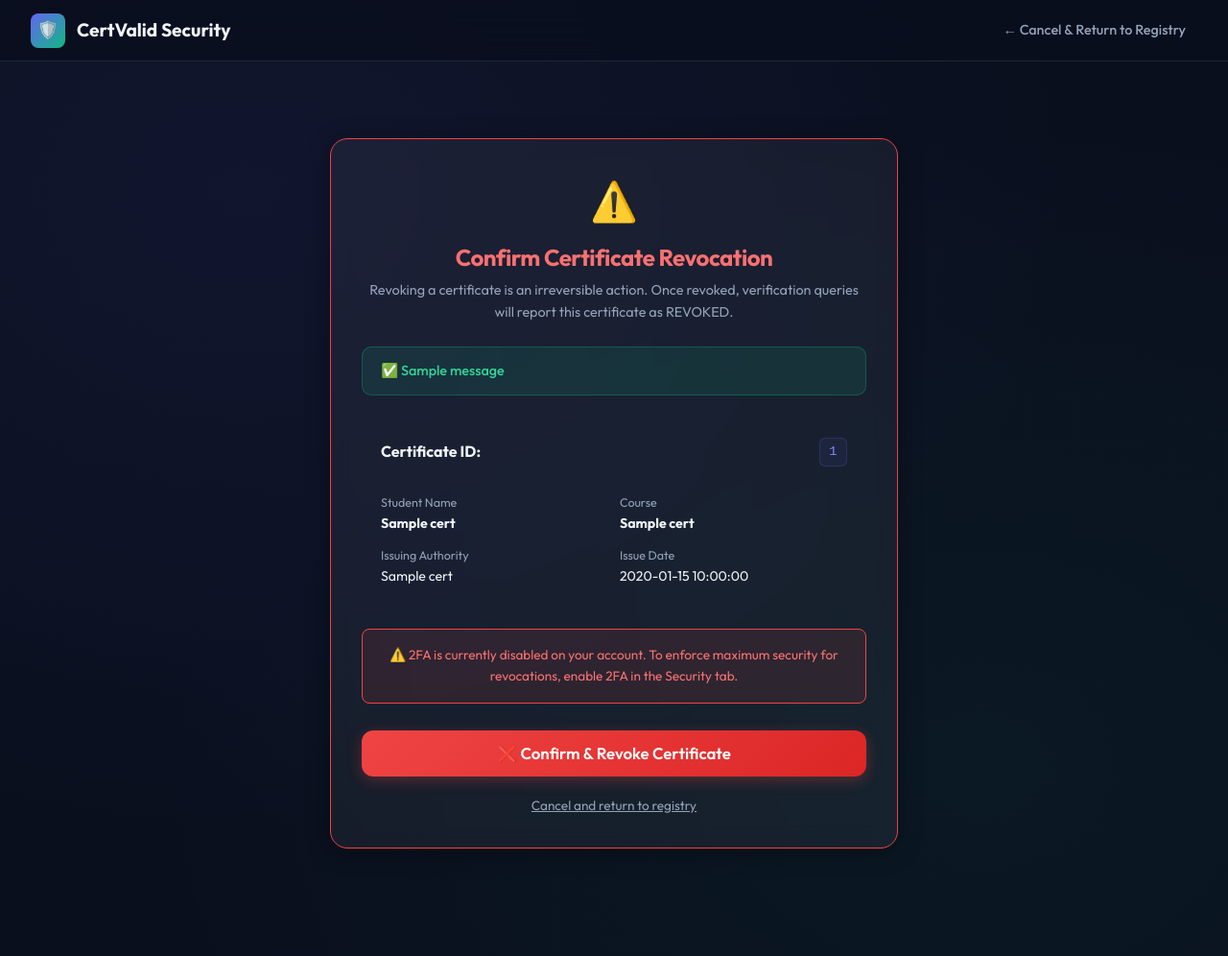
After one commit to ranjithbrs/CertValid, a Flask app: template templates/admin_revoke_confirm.html in a window 1280 px wide. The commit adds this page. Shown: the whole page at 96% size. Run offline with Flask 3, Linux system fonts and the light colour scheme; the template is opened without the code that fills it: most values are stand-ins (such as "Sample title", 1, 10 or a date in 2020); one stand-in notice (Sample message) is shown.

Commit message:
feat(security): Add 2FA OTP confirmation for certificate revocation

```diff
--- a/app.py
+++ b/app.py
@@ -904,12 +904,38 @@ def admin_issue_bulk():
         return redirect(url_for('admin_dashboard') + '?tab=bulk')
 
 
+@app.route('/admin/revoke/confirm/<cert_id>', methods=['GET'])
+@role_required('superadmin')
+def admin_revoke_confirm(cert_id):
+    """Render high-security confirmation page with 2FA OTP prompt for revocation."""
+    cert_id = cert_id.strip().upper()
+    cert    = db.get_certificate_by_id(cert_id)
+    if not cert:
+        flash('Certificate not found.', 'error')
+        return redirect(url_for('admin_dashboard') + '?tab=registry')
+
+    username    = session.get('admin_user', 'admin')
+    totp_status = db.get_admin_2fa_status(username)
+    return render_template('admin_revoke_confirm.html', cert=cert, totp_status=totp_status)
+
+
 @app.route('/admin/revoke/<cert_id>', methods=['POST'])
 @role_required('superadmin')
 def admin_revoke(cert_id):
-    cert_id = cert_id.strip().upper()
+    """Revoke a certificate after verifying 2FA OTP code if enabled."""
+    cert_id  = cert_id.strip().upper()
+    username = session.get('admin_user', 'admin')
+    totp_status = db.get_admin_2fa_status(username)
+
+    if totp_status and totp_status.get('enabled'):
+        totp_code = request.form.get('totp_code', '').strip()
+        secret    = totp_status.get('secret')
+        if not db.verify_totp_code(secret, totp_code):
+            flash('Security Error: Invalid 2FA verification code. Certificate revocation cancelled.', 'error')
+            return redirect(url_for('admin_dashboard') + '?tab=registry')
+
     db.revoke_certificate(cert_id)
-    flash(f'Certificate {cert_id} has been revoked.', 'warning')
+    flash(f'Certificate {cert_id} has been revoked with security verification.', 'warning')
     return redirect(url_for('admin_dashboard') + '?tab=registry')
 
 
--- a/templates/admin.html
+++ b/templates/admin.html
@@ -292,9 +292,7 @@
                   <a href="{{ url_for('download_cert', cert_id=cert.cert_id) }}" class="btn btn-ghost btn-sm">⬇️</a>
                   {% if admin_role == 'superadmin' %}
                     {% if cert.status == 'active' %}
-                      <form method="POST" action="{{ url_for('admin_revoke', cert_id=cert.cert_id) }}" onsubmit="return confirm('Revoke certificate {{ cert.cert_id }}?')">
-                        <button type="submit" class="btn btn-danger btn-sm">🚫 Revoke</button>
-                      </form>
+                      <a href="{{ url_for('admin_revoke_confirm', cert_id=cert.cert_id) }}" class="btn btn-danger btn-sm">🚫 Revoke</a>
                     {% else %}
                       <form method="POST" action="{{ url_for('admin_reactivate', cert_id=cert.cert_id) }}">
                         <button type="submit" class="btn btn-success btn-sm">✅ Reactivate</button>
--- /dev/null
+++ b/templates/admin_revoke_confirm.html
@@ -0,0 +1,104 @@
+<!DOCTYPE html>
+<html lang="en">
+<head>
+  <meta charset="UTF-8">
+  <meta name="viewport" content="width=device-width, initial-scale=1.0">
+  <title>Confirm Certificate Revocation — CertValid Security</title>
+  <link rel="stylesheet" href="{{ url_for('static', filename='style.css') }}">
+</head>
+<body>
+
+<nav class="navbar">
+  <div class="navbar-brand">
+    <div class="logo-icon">🛡️</div>
+    CertValid Security
+  </div>
+  <div class="navbar-links">
+    <a href="{{ url_for('admin_dashboard') }}?tab=registry">← Cancel & Return to Registry</a>
+  </div>
+</nav>
+
+<div class="page-wrapper" style="max-width:640px; margin:2rem auto;">
+  <div class="container">
+    <div class="card fade-in-up" style="border:1px solid var(--red);">
+      <div style="text-align:center; margin-bottom:1.5rem;">
+        <div style="font-size:2.5rem; margin-bottom:.5rem;">⚠️</div>
+        <h1 style="font-size:1.5rem; color:var(--red-light);">Confirm Certificate Revocation</h1>
+        <p style="color:var(--text-muted); font-size:.9rem; margin-top:.25rem;">
+          Revoking a certificate is an irreversible action. Once revoked, verification queries will report this certificate as REVOKED.
+        </p>
+      </div>
+
+      {% with messages = get_flashed_messages(with_categories=true) %}
+        {% if messages %}
+          <ul class="flash-list">
+            {% for category, message in messages %}
+              <li class="flash flash-{{ category }}">
+                {% if category == 'success' %}✅{% elif category == 'error' %}❌{% else %}⚠️{% endif %}
+                {{ message }}
+              </li>
+            {% endfor %}
+          </ul>
+        {% endif %}
+      {% endwith %}
+
+      <!-- Certificate Summary Card -->
+      <div style="background:var(--bg-card); border:1px solid var(--border-color); border-radius:10px; padding:1.25rem; margin-bottom:1.5rem;">
+        <div style="display:flex; justify-content:space-between; align-items:center; margin-bottom:1rem; border-bottom:1px solid var(--border-color); padding-bottom:.75rem;">
+          <span style="font-weight:bold; color:var(--text-light);">Certificate ID:</span>
+          <span class="cert-id-display">{{ cert.cert_id }}</span>
+        </div>
+        <div style="display:grid; grid-template-columns:1fr 1fr; gap:.75rem; font-size:.88rem;">
+          <div>
+            <span style="color:var(--text-muted); display:block; font-size:.78rem;">Student Name</span>
+            <strong>{{ cert.student_name }}</strong>
+          </div>
+          <div>
+            <span style="color:var(--text-muted); display:block; font-size:.78rem;">Course</span>
+            <strong>{{ cert.course_name }}</strong>
+          </div>
+          <div>
+            <span style="color:var(--text-muted); display:block; font-size:.78rem;">Issuing Authority</span>
+            <span>{{ cert.issuer_name }}</span>
+          </div>
+          <div>
+            <span style="color:var(--text-muted); display:block; font-size:.78rem;">Issue Date</span>
+            <span>{{ cert.issue_date }}</span>
+          </div>
+        </div>
+      </div>
+
+      <form method="POST" action="{{ url_for('admin_revoke', cert_id=cert.cert_id) }}">
+        {% if totp_status and totp_status.enabled %}
+          <div class="form-group">
+            <label class="form-label" for="totp_code" style="text-align:center; display:block; font-weight:bold;">
+              🔐 Enter 6-Digit 2FA Verification Code
+            </label>
+            <input type="text" id="totp_code" name="totp_code" class="form-control"
+                   placeholder="123456" required autocomplete="one-time-code" maxlength="6"
+                   style="font-size:1.6rem; letter-spacing:8px; text-align:center; font-family:monospace;"
+                   autofocus>
+          </div>
+        {% else %}
+          <div style="background:rgba(239,68,68,0.1); border:1px solid var(--red); padding:1rem; border-radius:8px; margin-bottom:1.25rem; font-size:.85rem; color:var(--red-light); text-align:center;">
+            ⚠️ 2FA is currently disabled on your account. To enforce maximum security for revocations, enable 2FA in the Security tab.
+          </div>
+          <input type="hidden" name="confirm_unprotected" value="yes">
+        {% endif %}
+
+        <button type="submit" class="btn btn-danger btn-full btn-lg" style="margin-top:.5rem;">
+          ❌ Confirm & Revoke Certificate
+        </button>
+      </form>
+
+      <p style="text-align:center; margin-top:1.25rem; font-size:.85rem;">
+        <a href="{{ url_for('admin_dashboard') }}?tab=registry" style="color:var(--text-muted); text-decoration:underline;">
+          Cancel and return to registry
+        </a>
+      </p>
+    </div>
+  </div>
+</div>
+
+</body>
+</html>
```
